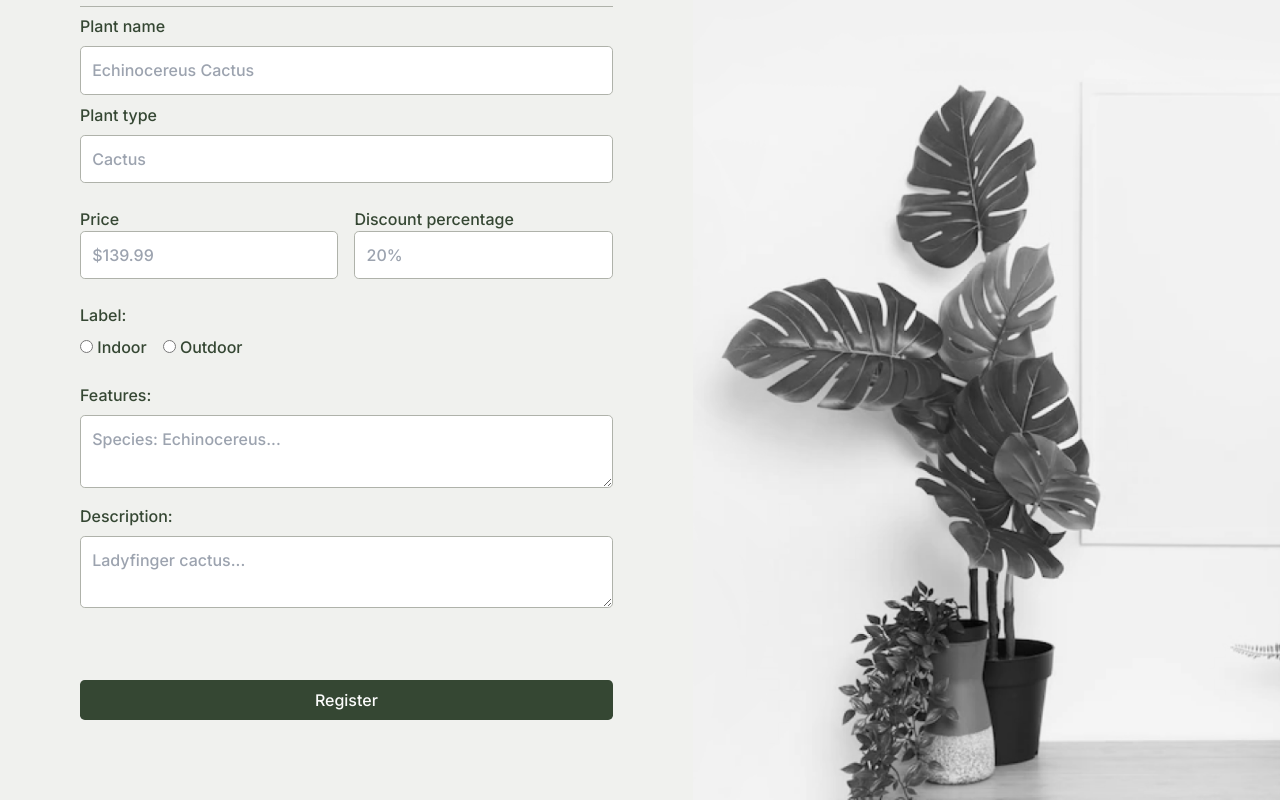
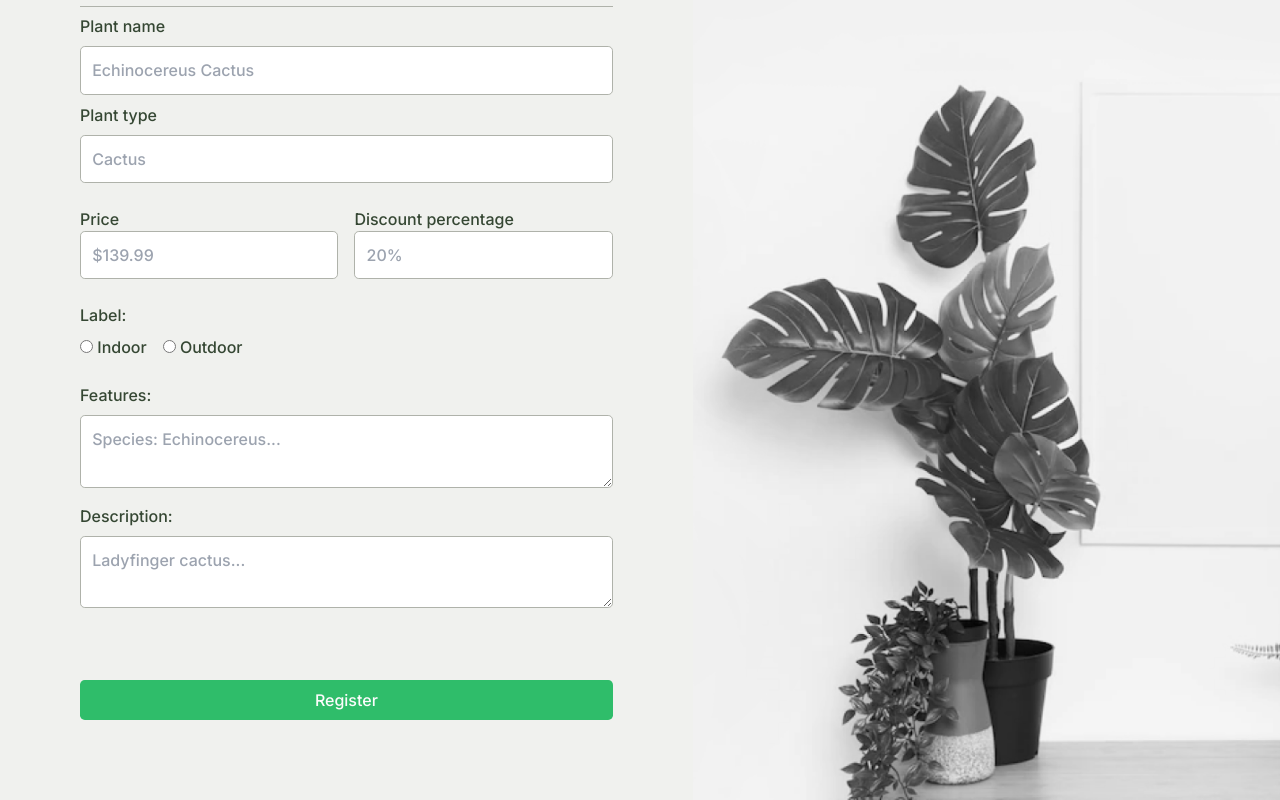
Before and after one commit to WagnerSousaLima/PlantShop-ChallengeCompassUOL, a React (Vite) app: page /registration in a window 1280 px wide. In both pictures the pointer is over the button "Register". Shown: the part 118-918 px from the top of the page. Built offline with nearby package versions, Linux system fonts and the light colour scheme.

Commit message:
fixed button hover

```diff
--- a/src/components/Registration/PlantRegistration.module.css
+++ b/src/components/Registration/PlantRegistration.module.css
@@ -96,6 +96,10 @@
   border-radius: 0.3rem;
 }
 
+.registerButton:hover {
+  background-color: #2fbd6a !important;
+}
+
 @media only screen and (max-width: 768px) {
   .formImage {
     display: none;
```
